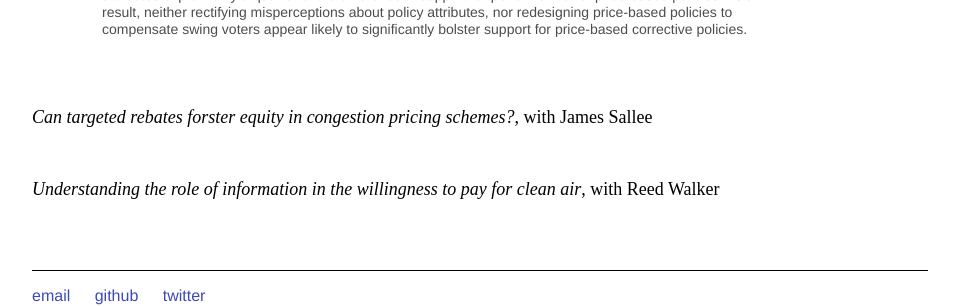
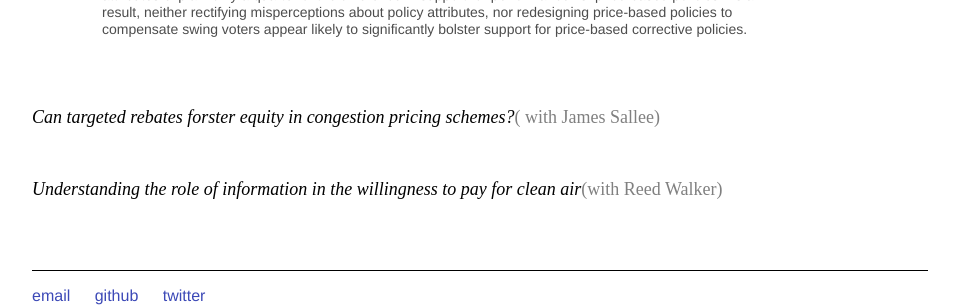
Before and after one commit to Matt-Tarduno/Matt-Tarduno.github.io, a Jekyll site: the page built from research/index.html, in a window 1280 px wide. Shown: the part 1423-1730 px from the top of the page, without its empty margins (160-1119 px from the left). Built offline with Jekyll 4.4.1, drawn with Linux system fonts in a browser that asks for light colours.

Commit message:
Update index.html

```diff
--- a/research/index.html
+++ b/research/index.html
@@ -88,7 +88,7 @@
 	</style>
 
 
-	<p style="font-size:18px; font-family: TimesNewRoman; color: black" > <em>Can targeted rebates forster equity in congestion pricing schemes?</em>, with James Sallee<br><span style="color: #808080"></span>
+	<p style="font-size:18px; font-family: TimesNewRoman; color: black" > <em>Can targeted rebates forster equity in congestion pricing schemes?</em><span style="color: #808080">( with James Sallee)</span><br>
 	<br>
 	<br>
 	<style>
@@ -97,7 +97,7 @@
 	  }
 	</style>
 
-	<p style="font-size:18px; font-family: TimesNewRoman; color: black" > <em>Understanding the role of information in the willingness to pay for clean air</em>, with Reed Walker<br><span style="color: #808080"></span>
+	<p style="font-size:18px; font-family: TimesNewRoman; color: black" > <em>Understanding the role of information in the willingness to pay for clean air</em><span style="color: #808080">(with Reed Walker)</span><br>
 	<br>
 	<br>
 	<style>
```
